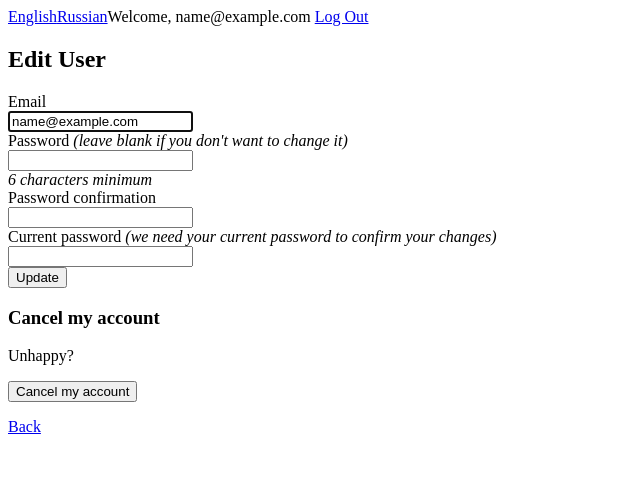
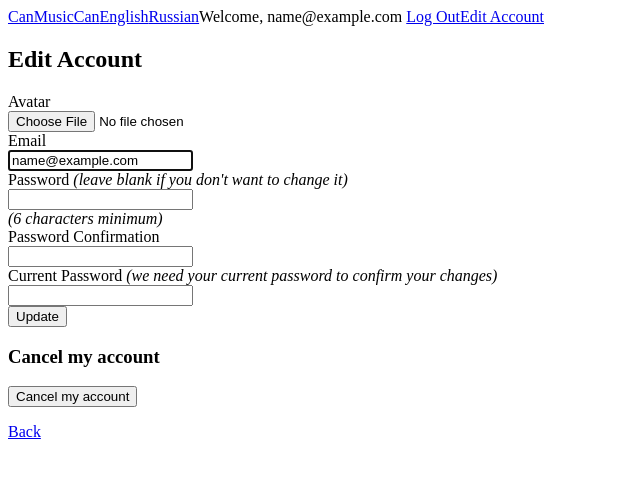
Before and after one commit to FedorMutovin/canmusiccan, a Rails app: page /users/edit in a window 1280 px wide. Shown: the top 478 px of the page, without its empty margins (0-640 px from the left). Run offline with Rails 7, Linux system fonts and the light colour scheme; the visitor is signed in with stand-in values (Sample User, id 1); some libraries are stand-ins or nearby versions.

Commit message:
"add user avatar and user edit tests"

```diff
--- a/app/controllers/application_controller.rb
+++ b/app/controllers/application_controller.rb
@@ -1,5 +1,7 @@
 class ApplicationController < ActionController::Base
   before_action :set_locale
+
+  before_action :configure_permitted_parameters, if: :devise_controller?
 
   def default_url_options
     { locale: I18n.locale }
@@ -7,6 +9,10 @@ class ApplicationController < ActionController::Base
 
   private
 
+  def configure_permitted_parameters
+    devise_parameter_sanitizer.permit(:account_update, keys: [:avatar])
+  end
+
   def set_locale
     I18n.locale = I18n.locale_available?(params[:locale]) ? params[:locale] : I18n.default_locale
   end
--- a/app/javascript/packs/application.js
+++ b/app/javascript/packs/application.js
@@ -9,6 +9,7 @@ import * as ActiveStorage from "@rails/activestorage"
 import "channels"
 import '../stylesheets/application'
 import './bootstrap_custom.js'
+const images = require.context('../images', true)
 
 Rails.start()
 Turbolinks.start()
--- a/app/javascript/stylesheets/application.scss
+++ b/app/javascript/stylesheets/application.scss
@@ -1 +1,2 @@
 @import './bootstrap_custom.scss';
+@import './main.scss';
--- a/app/models/user.rb
+++ b/app/models/user.rb
@@ -6,4 +6,6 @@ class User < ApplicationRecord
          :validatable,
          :confirmable,
          :omniauthable
+
+  has_one_attached :avatar
 end
--- a/app/views/devise/registrations/edit.html.erb
+++ b/app/views/devise/registrations/edit.html.erb
@@ -1,7 +1,21 @@
-<h2>Edit <%= resource_name.to_s.humanize %></h2>
+<h2><%= t('.edit_account') %></h2>
 
 <%= form_for(resource, as: resource_name, url: registration_path(resource_name), html: { method: :put }) do |f| %>
   <%= render "devise/shared/error_messages", resource: resource %>
+
+  <div class="field">
+    <div class="row">
+      <div class="col-sm-4">
+        <% if resource.avatar.attached? %>
+          <%= image_tag resource.avatar.variant(resize: "100x100!"), class: "rounded-circle" %>
+        <% end %>
+      </div>
+      <div class="col-sm-8">
+        <%= f.label :avatar, t('.avatar') %><br />
+        <%= f.file_field :avatar %>
+      </div>
+    </div>
+  </div>
 
   <div class="field">
     <%= f.label :email %><br />
@@ -13,31 +27,31 @@
   <% end %>
 
   <div class="field">
-    <%= f.label :password %> <i>(leave blank if you don't want to change it)</i><br />
+    <%= f.label :password, t('.password')  %> <i><%= t('.leave_blank')  %></i><br />
     <%= f.password_field :password, autocomplete: "new-password" %>
     <% if @minimum_password_length %>
       <br />
-      <em><%= @minimum_password_length %> characters minimum</em>
+      <em>(<%= t('.characters_minimum', minimum_password_length: @minimum_password_length) %>)</em>
     <% end %>
   </div>
 
   <div class="field">
-    <%= f.label :password_confirmation %><br />
+    <%= f.label :password_confirmation, t('.password_confirmation') %><br />
     <%= f.password_field :password_confirmation, autocomplete: "new-password" %>
   </div>
 
   <div class="field">
-    <%= f.label :current_password %> <i>(we need your current password to confirm your changes)</i><br />
+    <%= f.label :current_password, t('.current_password') %> <i><%= t('.current_password_info' ) %></i><br />
     <%= f.password_field :current_password, autocomplete: "current-password" %>
   </div>
 
   <div class="actions">
-    <%= f.submit "Update" %>
+    <%= f.submit t('.update') %>
   </div>
 <% end %>
 
-<h3>Cancel my account</h3>
+<h3><%= t('.cancel_account') %></h3>
 
-<p>Unhappy? <%= button_to "Cancel my account", registration_path(resource_name), data: { confirm: "Are you sure?" }, method: :delete %></p>
+<p><%= button_to t('.cancel_account'), registration_path(resource_name), data: { confirm: "Are you sure?" }, method: :delete %></p>
 
-<%= link_to "Back", :back %>
+<%= link_to t('.back'), :back %>
--- a/app/views/shared/_header.html.slim
+++ b/app/views/shared/_header.html.slim
@@ -1,8 +1,10 @@
+= link_to "CanMusicCan", root_path
 = link_to t('.en'), locale: :en
 = link_to t('.ru'), locale: :ru
 - if user_signed_in?
   = t('.welcome', email: current_user.email)
   = link_to  t('.logout'), destroy_user_session_path, method: :delete
+  = link_to t('.edit'), edit_user_registration_path
 - else
   = link_to  t('.log_in'), new_user_session_path
   = link_to  t('.sign_up'), new_user_registration_path
--- a/config/locales/devise.en.yml
+++ b/config/locales/devise.en.yml
@@ -52,6 +52,18 @@ en:
         password_confirmation: "Password Confirmation"
         sign_up: "Sign Up"
         characters_minimum: "%{minimum_password_length} characters minimum"
+      edit:
+        password: "Password"
+        password_confirmation: "Password Confirmation"
+        current_password: "Current Password"
+        characters_minimum: "%{minimum_password_length} characters minimum"
+        update: "Update"
+        edit_account: "Edit Account"
+        avatar: "Avatar"
+        leave_blank: "(leave blank if you don't want to change it)"
+        current_password_info: "(we need your current password to confirm your changes)"
+        cancel_account: "Cancel my account"
+        back: "Back"
     sessions:
       signed_in: "Signed in successfully."
       signed_out: "Signed out successfully."
--- a/config/locales/devise.ru.yml
+++ b/config/locales/devise.ru.yml
@@ -50,6 +50,18 @@ ru:
         password_confirmation: "Подтвердите пароль"
         sign_up: "Зарегистрироваться"
         characters_minimum: "Минимум %{minimum_password_length} символов"
+      edit:
+        password: "Пароль"
+        password_confirmation: "Подтвердите пароль"
+        current_password: "Текущий пароль"
+        characters_minimum: "Минимум %{minimum_password_length} символов"
+        update: "Обновить"
+        edit_account: "Изменить профиль"
+        avatar: "Аватар"
+        leave_blank: "(оставьте пустым, если не хотите изменить)"
+        current_password_info: "(введите текущий пароль для подтверждения изменений)"
+        cancel_account: "Удалить аккаунт"
+        back: "Назад"
     sessions:
       signed_in: "Вход в систему выполнен."
       signed_out: "Выход из системы выполнен."
--- a/config/locales/en.yml
+++ b/config/locales/en.yml
@@ -7,3 +7,4 @@ en:
       log_in: "Log In"
       sign_up: "Sign Up"
       welcome: "Welcome, %{email} "
+      edit: "Edit Account"
--- a/config/locales/ru.yml
+++ b/config/locales/ru.yml
@@ -7,3 +7,4 @@ ru:
       log_in: "Войти"
       sign_up: "Зарегистрироваться"
       welcome: "Добро пожаловать, %{email} "
+      edit: "Изменить профиль"
--- a/config/storage.yml
+++ b/config/storage.yml
@@ -6,7 +6,6 @@ local:
   service: Disk
   root: <%= Rails.root.join("storage") %>
 
-Use rails credentials:edit to set the AWS secrets (as aws:access_key_id|secret_access_key)
 amazon:
  service: S3
  access_key_id: <%= Rails.application.credentials.dig(:aws, :access_key_id) %>
--- a/config/webpacker.yml
+++ b/config/webpacker.yml
@@ -11,6 +11,7 @@ default: &default
   # Additional paths webpack should lookup modules
   # ['app/assets', 'engine/foo/app/assets']
   additional_paths: []
+  resolved_paths: ['app/javascript/images']
 
   # Reload manifest.json on all requests so we reload latest compiled packs
   cache_manifest: false
```
Also changed, not shown: app/javascript/stylesheets/main.scss (added, +7 -0 lines), spec/features/user/edit_spec.rb (added, +51 -0 lines), spec/features/user/sign_out_spec.rb (+0 -1 lines), spec/features/user/sign_up_spec.rb (+0 -1 lines), Gemfile, app/javascript/images/canmusiccan_background.jpg (added), spec/images/avatar.jpg (added).
